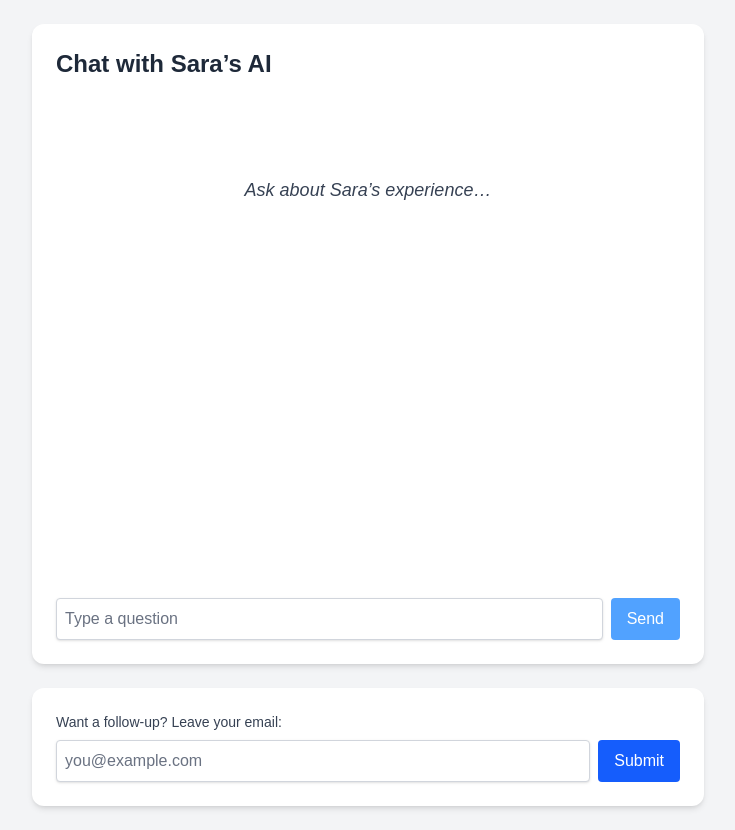
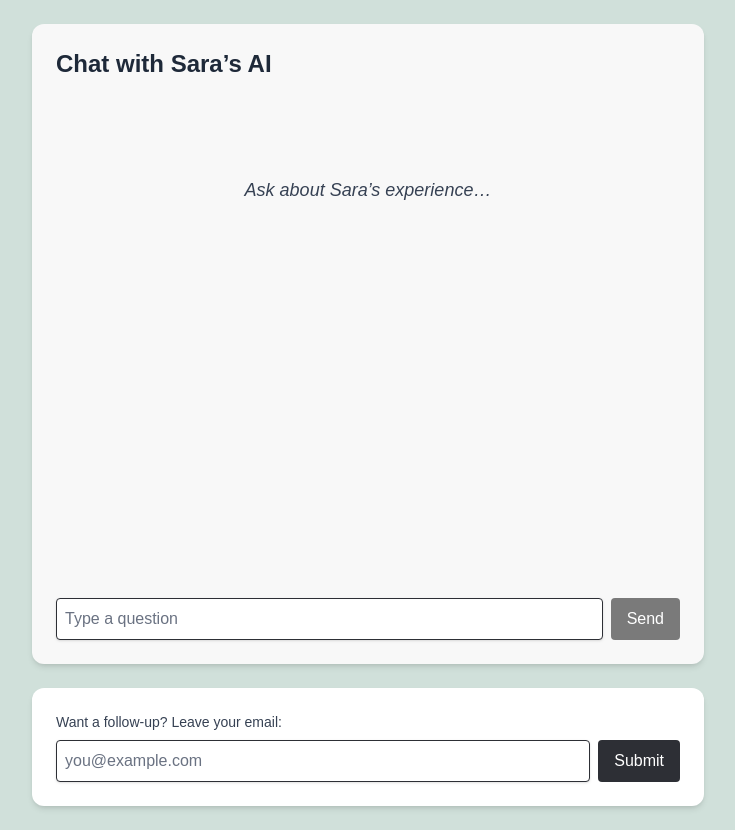
Before and after one commit to s-swart/sara-chatbot, a Next.js app: page / in a window 1280 px wide. Shown: the whole page, without its empty margins (272-1007 px from the left). Built offline with nearby package versions, Linux system fonts and the light colour scheme.

Commit message:
change to preferred colors

```diff
--- a/src/app/page.tsx
+++ b/src/app/page.tsx
@@ -49,8 +49,8 @@ export default function Home() {
   }
 
   return (
-    <main className="min-h-screen bg-gray-100 p-6">
-      <div className="mx-auto max-w-2xl h-[80vh] bg-white p-6 rounded-xl shadow-md flex flex-col">
+    <main className="min-h-screen bg-[#d0e0da] p-6">
+      <div className="mx-auto max-w-2xl h-[80vh] bg-[#f8f8f8] p-6 rounded-xl shadow-md flex flex-col text-[#2b2b2b]">
         <h1 className="text-2xl font-semibold text-gray-800 mb-4">Chat with Sara’s AI</h1>
 
         <div className="flex-1 overflow-y-auto space-y-2 mb-4">
@@ -65,8 +65,8 @@ export default function Home() {
               key={i}
               className={`p-3 text-base leading-relaxed rounded-lg max-w-[80%] ${
                 m.role === 'user'
-                  ? 'bg-blue-100 ml-auto text-black'
-                  : 'bg-gray-200 mr-auto text-gray-800'
+                  ? 'bg-[#c6d9d3] ml-auto text-black'
+                  : 'bg-[#e6eae9] mr-auto text-gray-800'
               }`}
             >
               {m.text}
@@ -74,7 +74,7 @@ export default function Home() {
           ))}
 
           {loading && (
-            <div className="p-3 text-base leading-relaxed rounded-lg max-w-[80%] bg-gray-200 mr-auto text-gray-500 italic">
+            <div className="p-3 text-base leading-relaxed rounded-lg max-w-[80%] bg-[#e6eae9] mr-auto text-[#2b2b2b] italic">
               Thinking...
             </div>
           )}
@@ -89,13 +89,13 @@ export default function Home() {
             onChange={e => setInput(e.target.value)}
             onKeyDown={e => e.key === 'Enter' && send()}
             disabled={loading}
-            className="flex-1 border border-gray-300 rounded p-2 shadow-sm text-black bg-white placeholder-gray-500 focus:outline-none focus:ring-2 focus:ring-blue-500"
+            className="flex-1 border border-[#2d2f35] rounded p-2 shadow-sm text-[#2b2b2b] bg-white placeholder-gray-500 focus:outline-none focus:ring-2 focus:ring-[#2d2f35]"
             placeholder="Type a question"
           />
           <button
             onClick={send}
             disabled={loading || !input.trim()}
-            className="bg-blue-600 text-white px-4 py-2 rounded hover:bg-blue-700 disabled:bg-blue-400 transition-colors"
+            className="bg-[#2d2f35] text-white px-4 py-2 rounded hover:bg-[#1e1f22] disabled:bg-[#7a7a7a] transition-colors"
           >
             {loading ? '...' : 'Send'}
           </button>
@@ -117,12 +117,12 @@ export default function Home() {
           type="email"
           value={email}
           onChange={(e) => setEmail(e.target.value)}
-          className="flex-1 border border-gray-300 rounded p-2 shadow-sm text-black bg-white placeholder-gray-500 focus:outline-none focus:ring-2 focus:ring-blue-500"
+          className="flex-1 border border-[#2d2f35] rounded p-2 shadow-sm text-[#2b2b2b] bg-white placeholder-gray-500 focus:outline-none focus:ring-2 focus:ring-[#2d2f35]"
           placeholder="you@example.com"
         />
         <button
           onClick={submitEmail}
-          className="bg-blue-600 text-white px-4 py-2 rounded hover:bg-blue-700 disabled:bg-blue-400 transition-colors"
+          className="bg-[#2d2f35] text-white px-4 py-2 rounded hover:bg-[#1e1f22] disabled:bg-[#7a7a7a] transition-colors"
         >
           Submit
         </button>
```
